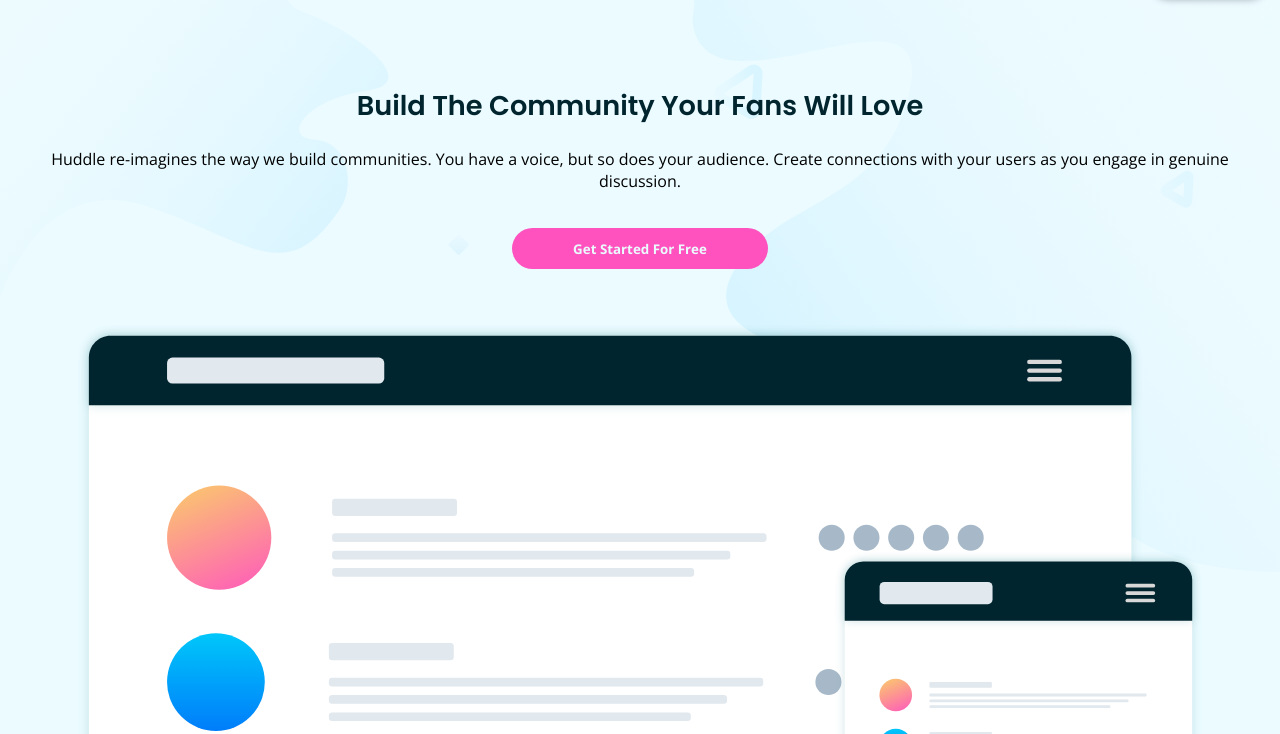
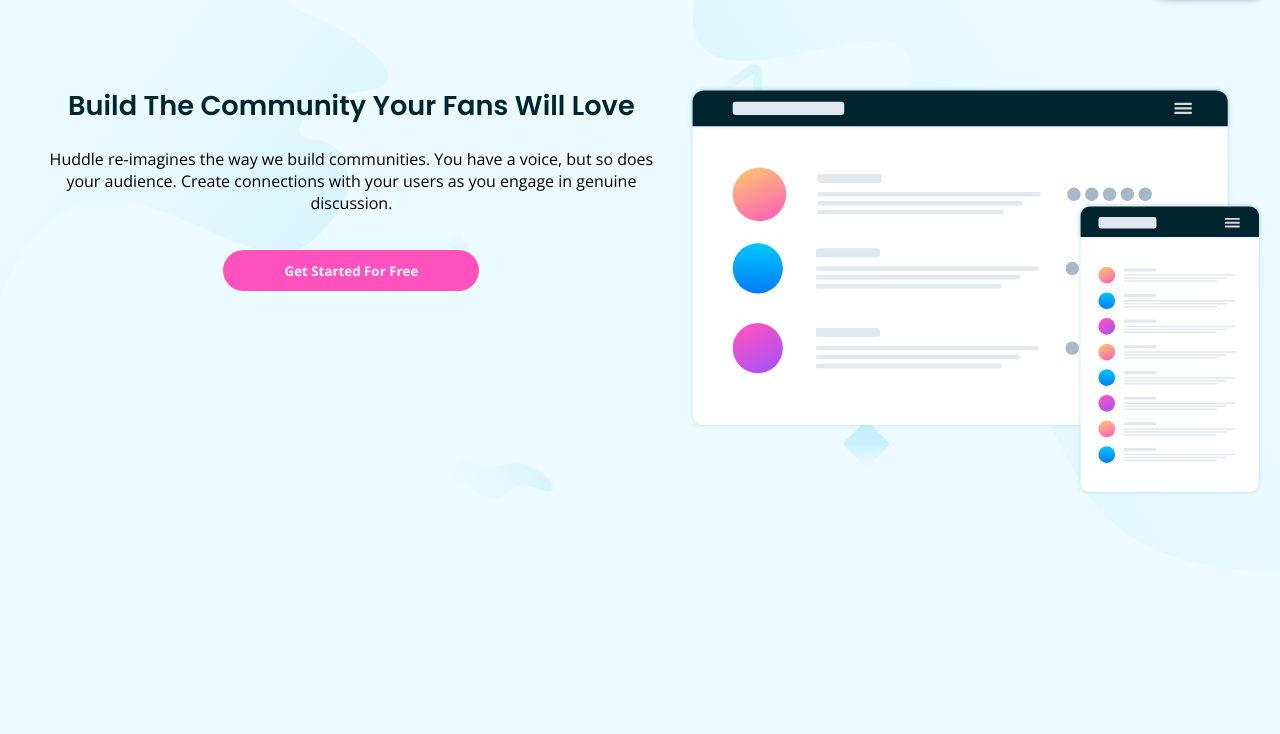
Before and after one commit to geekSamarth/huddle-landing-page-with-alternating-feature-blocks, a plain HTML site: page index.html in a window 1280 px wide. Shown: the part 66-800 px from the top of the page. Drawn offline with nearby package versions, Linux system fonts and the light colour scheme.

Commit message:
changes in classname and styles

```diff
--- a/index.html
+++ b/index.html
@@ -31,7 +31,7 @@
           <img src="./images/logo.svg" alt="" />
           <button>Try It Free</button>
         </header>
-        <section>
+        <section class="first-page">
           <div class="content">
             <h1>Build The Community Your Fans Will Love</h1>
             <p>
--- a/style.css
+++ b/style.css
@@ -245,6 +245,9 @@ footer {
   .introduction{
     background-image: url('./images/bg-hero-desktop.svg');
   }
+  .first-page{
+    display: flex;
+  }
  .data{
   flex-direction: row;
  }
```
